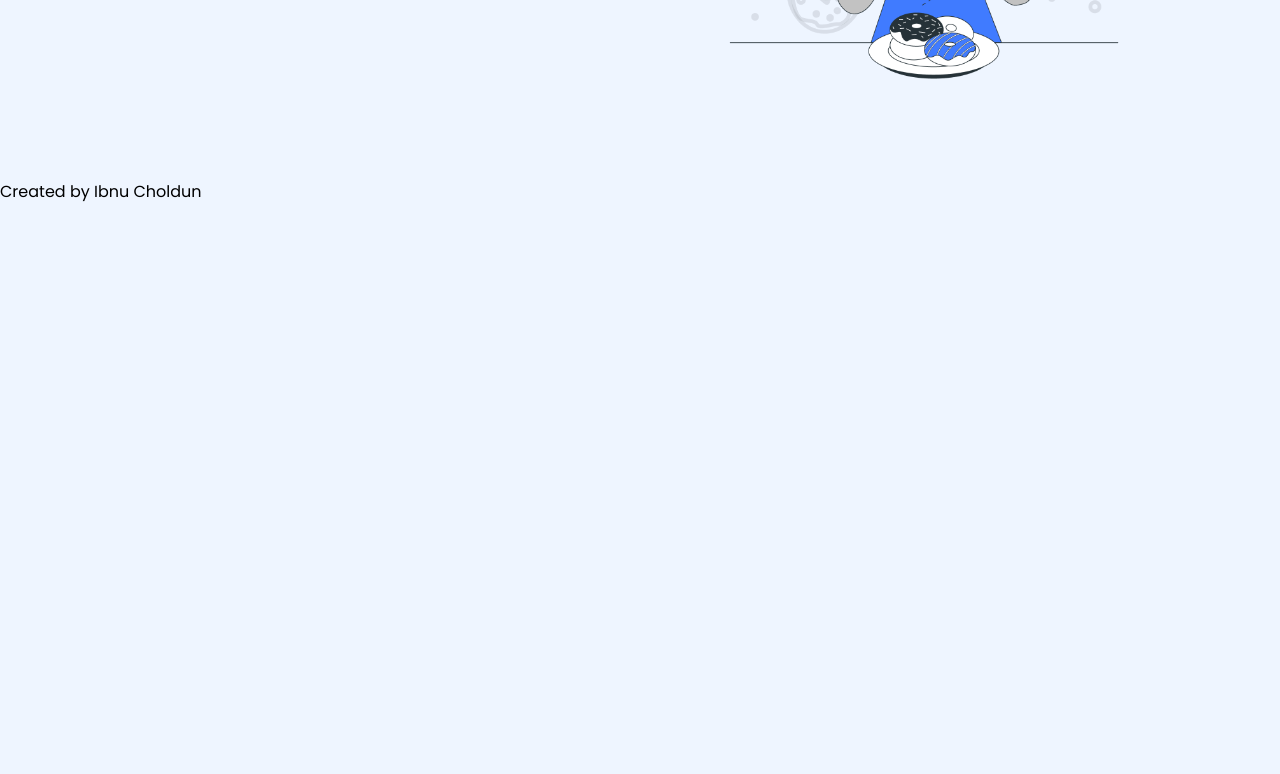
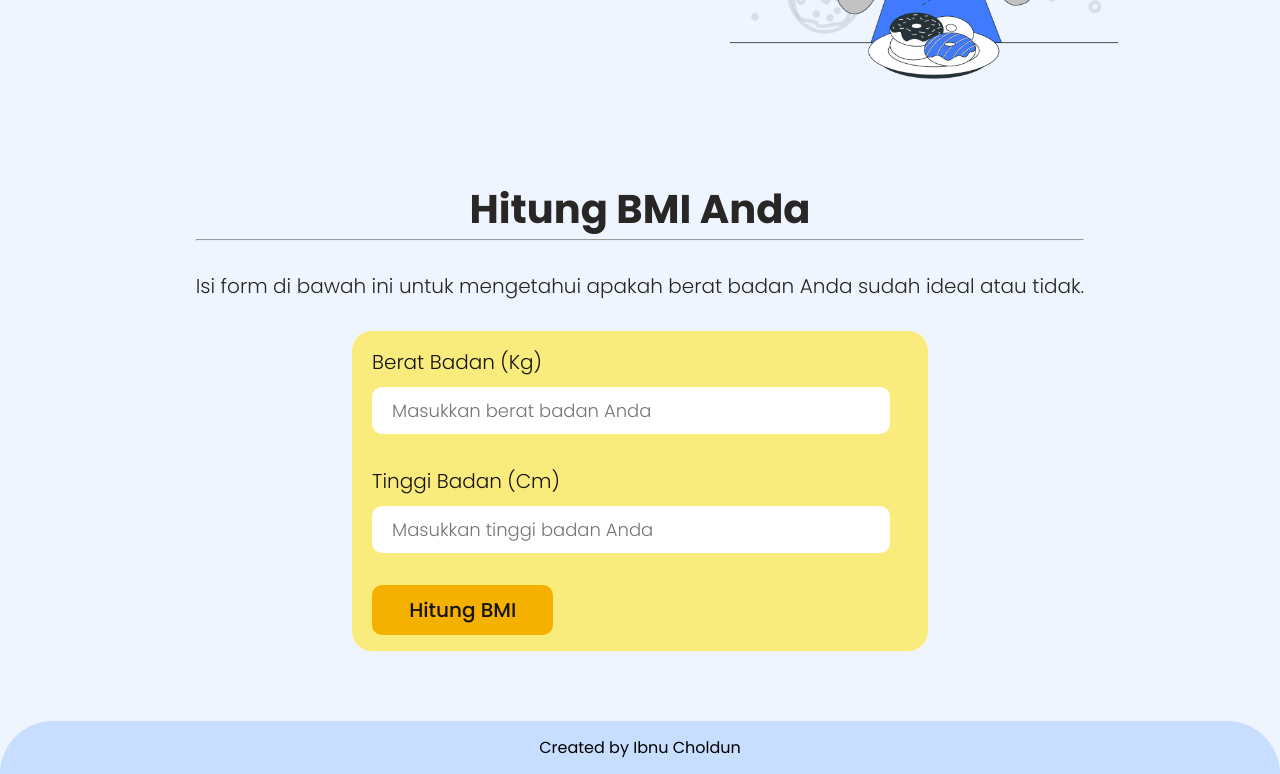
Before and after one commit to ibnucholdun/TPA-2-BMI-Calculator, a plain HTML site: page index.html in a window 1280 px wide. Shown: the part 459-1233 px from the top of the page. Before the commit the page ends 800 px from the top, so only its background shows below. Drawn offline with Linux system fonts and the light colour scheme.

Commit message:
membuat form section

```diff
--- a/index.html
+++ b/index.html
@@ -25,9 +25,30 @@
                 <img src="/assets/gambar_hero.png" alt="hero image">
             </div>
         </section>
+        <section class="form-section" id="form-section">
+            <div class="form-text">
+                <h2>Hitung BMI Anda</h2>
+                <hr>
+                <p>Isi form di bawah ini untuk mengetahui apakah berat badan Anda sudah ideal atau tidak.</p>
+            </div>
+            <form method="post">
+                <div class="form-group">
+                    <label for="berat">Berat Badan (Kg)</label>
+                    <input type="number" name="berat" id="berat" placeholder="Masukkan berat badan Anda" required>
+                </div>
+                <div class="form-group">
+                    <label for="tinggi">Tinggi Badan (Cm)</label>
+                    <input type="number" name="tinggi" id="tinggi" placeholder="Masukkan tinggi badan Anda" required>
+                </div>
+                <div class="form-group">
+                    <button type="submit">Hitung BMI</button>
+                </div>
+            </form>
+        </section>
     </main>
     <footer>
         <p>Created by Ibnu Choldun</p>
+    </footer>
     <script src="script.js"></script>
 </body>
 </html>
--- a/style.css
+++ b/style.css
@@ -91,3 +91,86 @@ header h1{
 .hero-section .hero-image img{
     width: 70%;
 }
+
+/* FORM SECTION */
+.form-section{
+    display: flex;
+    flex-direction: column;
+    justify-content: center;
+    align-items: center;
+}
+
+.form-section .form-text h2{
+    text-align: center;
+    color: rgb(41, 38, 38);
+    font-size: 40px;
+    font-weight: 700;
+}
+
+.form-section .form-text p{
+    text-align: center;
+    color: rgb(41, 38, 38);
+    font-size: 20px;
+    font-weight: 300;
+    margin-top: 30px;
+}
+
+.form-section form {
+    display: flex;
+    flex-direction: column;
+    margin-top: 30px;
+    background-color: #F9EC7D;
+    width: 50%;
+    border-radius: 20px;
+}
+
+.form-section form .form-group{
+    display: flex;
+    flex-direction: column;
+    width: 90%;
+    margin: 16px 20px;
+}
+
+.form-section form .form-group label{
+    font-size: 20px;
+    font-weight: 300;
+    color: #171414;
+    margin-bottom: 10px;
+}
+
+.form-section form .form-group input{
+    padding: 10px 20px;
+    border-radius: 10px;
+    border: none;
+    font-size: 18px;
+    font-weight: 300;
+    color: #171414;
+}
+
+.form-section form .form-group button{
+    padding: 10px 20px;
+    border-radius: 10px;
+    border: none;
+    font-size: 20px;
+    font-weight: 500;
+    color: #171414;
+    background-color: #F5B100;
+    width: 35%;
+}
+
+.form-section form .form-group button:hover{
+    background-color: #ffe600;
+}
+
+/* FOOTER */
+footer{
+    background-color: #C7DEFF;
+    padding: 14px 0;
+    border-top-left-radius: 70px;
+    border-top-right-radius: 70px;
+    display: flex;
+    flex-direction: column;
+    justify-content: center;
+    align-items: center;
+    margin-top: 70px
+}
```
